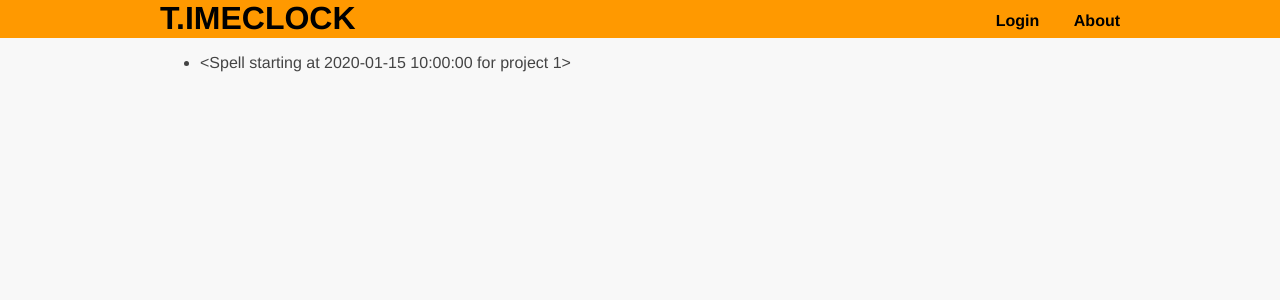
After one commit to mileswwatkins/t.imeclock, a Flask app: page /spell_list in a window 1280 px wide. The commit adds this page. Shown: the top 300 px of the page. Run offline with Flask 2, Linux system fonts and the light colour scheme; tables that the repository leaves empty hold one stand-in row (values such as "Sample post").

Commit message:
Added spell_list view to check why spells aren't being created on the Heroku Postgres.

```diff
--- a/models.py
+++ b/models.py
@@ -68,4 +68,4 @@ class Spell(Base):
 
     def __repr__(self):
         return "<Spell starting at {0} for project {1}>".\
-                format(self.name, self.project_id)
+                format(self.start, self.project_id)
--- a/routes.py
+++ b/routes.py
@@ -127,7 +127,7 @@ def current():
     form.existing_project.choices = form_choices
 
     # If the user is currently working, they have an option to stop working
-    if request.form.get("button") == "Or stop working":
+    if request.form.get("button") == "… or stop working":
         current_spell.duration = datetime.now() - current_spell.start
         # Add this project to the form selection drop-down
         form.existing_project.choices.append(
@@ -234,6 +234,7 @@ def generate_csv():
 def about():
     return render_template("about.html")
 
+# Issue: remove these for security purposes
 # For development purposes, print a list of all users and their passwords
 @app.route("/user_list")
 def user_list():
@@ -247,5 +248,10 @@ def project_list():
             "project_list.html",
             current_user=current_user)
 
+# For development purposes, print a list of all spells
+@app.route("/spell_list")
+def spell_list():
+    return render_template("spell_list.html", spells=Spell.query.all())
+
 if __name__ == "__main__":
     app.run()
--- a/templates/current.html
+++ b/templates/current.html
@@ -26,7 +26,7 @@
         <input class=submit type="submit" value="Start on this project now!" name="button">
 
         {% if current_spell %}
-            <input class=submit type="submit" value="Or stop working" name="button">
+            <input class=submit type="submit" value="… or stop working" name="button">
         {% endif %}
     </form>
 {% endblock %}
--- /dev/null
+++ b/templates/spell_list.html
@@ -0,0 +1,11 @@
+{% extends "layout.html" %}
+
+{% block content %}
+
+    {% if spells %}
+        <ul> {% for spell in spells %}
+            <li> {{ spell }} </li>
+        {% endfor %} </ul>
+    {% endif %}
+
+{% endblock %}
```
